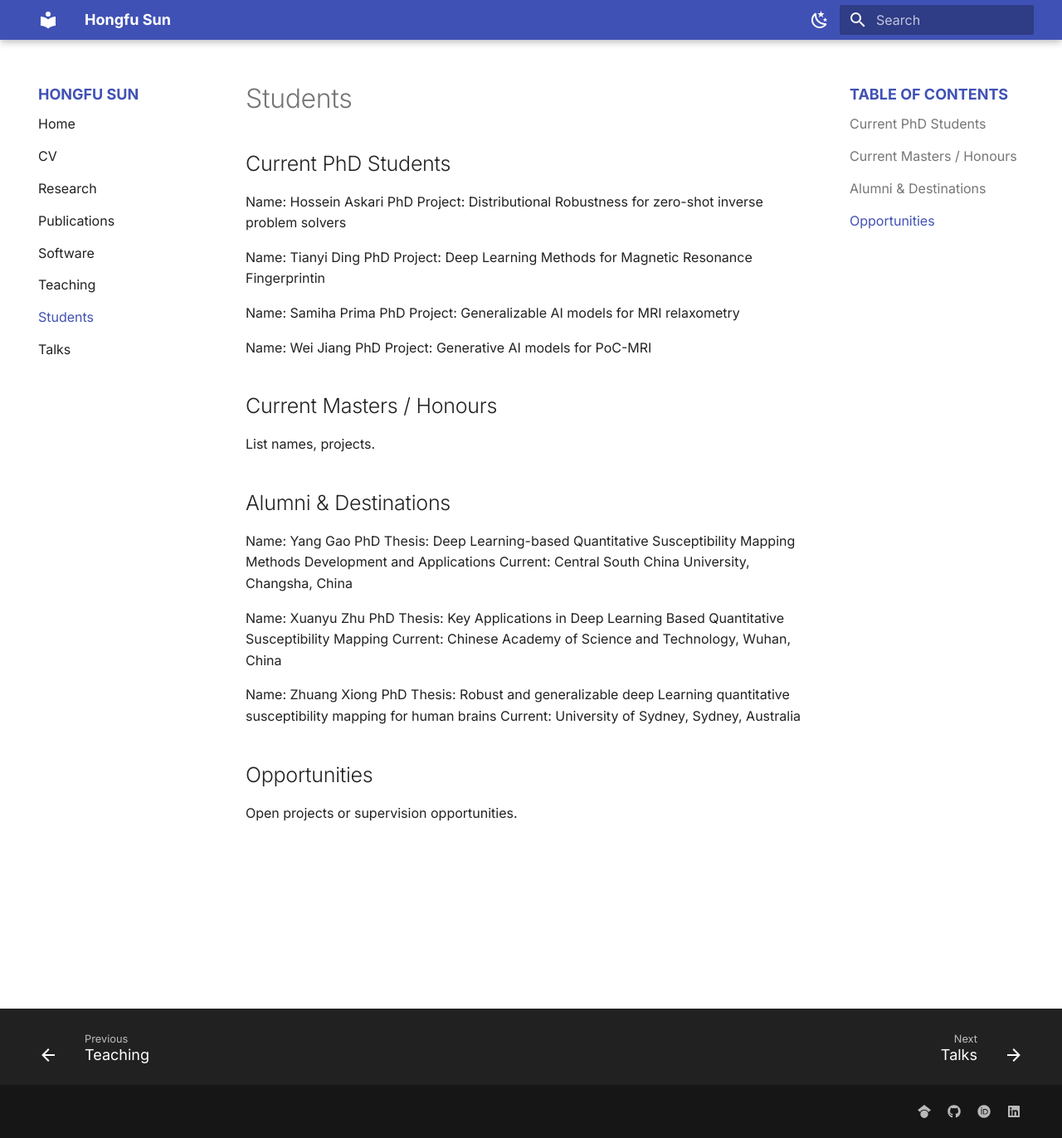
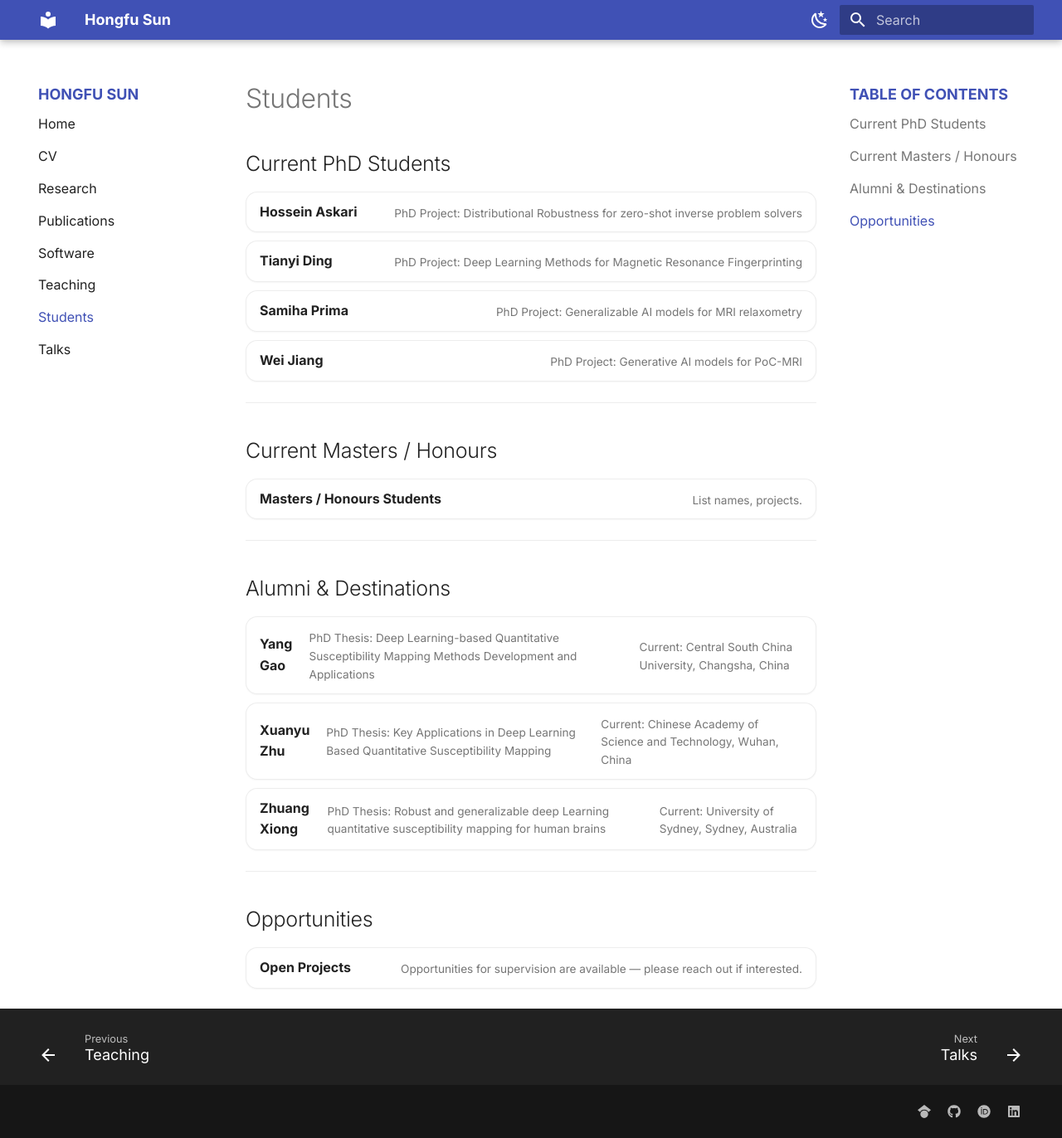
Before and after one commit to sunhongfu/sunhongfu.github.io, an MkDocs documentation site: the page built from docs/students.md, in a window 1280 px wide and 1372 px high. Shown: the whole window at 83% size. Built offline with MkDocs 1.6.1 and Material for MkDocs 9.7.7, drawn with Linux system fonts in a browser that asks for light colours.

Commit message:
add students

```diff
--- a/docs/students.md
+++ b/docs/students.md
@@ -1,33 +1,75 @@
 # Students
 
 ## Current PhD Students
-Name: Hossein Askari
-PhD Project: Distributional Robustness for zero-shot inverse problem solvers
+<div class="cv-list">
 
-Name: Tianyi Ding
-PhD Project: Deep Learning Methods for Magnetic Resonance Fingerprintin
+<div class="cv-card">
+  <div class="cv-title">Hossein Askari</div>
+  <div class="cv-sub">PhD Project: Distributional Robustness for zero-shot inverse problem solvers</div>
+</div>
 
-Name: Samiha Prima
-PhD Project: Generalizable AI models for MRI relaxometry
+<div class="cv-card">
+  <div class="cv-title">Tianyi Ding</div>
+  <div class="cv-sub">PhD Project: Deep Learning Methods for Magnetic Resonance Fingerprinting</div>
+</div>
 
-Name: Wei Jiang
-PhD Project: Generative AI models for PoC-MRI
+<div class="cv-card">
+  <div class="cv-title">Samiha Prima</div>
+  <div class="cv-sub">PhD Project: Generalizable AI models for MRI relaxometry</div>
+</div>
+
+<div class="cv-card">
+  <div class="cv-title">Wei Jiang</div>
+  <div class="cv-sub">PhD Project: Generative AI models for PoC-MRI</div>
+</div>
+
+</div>
+
+---
 
 ## Current Masters / Honours
-List names, projects.
+<div class="cv-list">
+
+<div class="cv-card">
+  <div class="cv-title">Masters / Honours Students</div>
+  <div class="cv-sub">List names, projects.</div>
+</div>
+
+</div>
+
+---
 
 ## Alumni & Destinations
-Name: Yang Gao
-PhD Thesis: Deep Learning-based Quantitative Susceptibility Mapping Methods Development and Applications
-Current: Central South China University, Changsha, China
+<div class="cv-list">
 
-Name: Xuanyu Zhu
-PhD Thesis: Key Applications in Deep Learning Based Quantitative Susceptibility Mapping
-Current: Chinese Academy of Science and Technology, Wuhan, China
+<div class="cv-card">
+  <div class="cv-title">Yang Gao</div>
+  <div class="cv-sub">PhD Thesis: Deep Learning-based Quantitative Susceptibility Mapping Methods Development and Applications</div>
+  <div class="cv-sub">Current: Central South China University, Changsha, China</div>
+</div>
 
-Name: Zhuang Xiong
-PhD Thesis: Robust and generalizable deep Learning quantitative susceptibility mapping for human brains
-Current: University of Sydney, Sydney, Australia
+<div class="cv-card">
+  <div class="cv-title">Xuanyu Zhu</div>
+  <div class="cv-sub">PhD Thesis: Key Applications in Deep Learning Based Quantitative Susceptibility Mapping</div>
+  <div class="cv-sub">Current: Chinese Academy of Science and Technology, Wuhan, China</div>
+</div>
+
+<div class="cv-card">
+  <div class="cv-title">Zhuang Xiong</div>
+  <div class="cv-sub">PhD Thesis: Robust and generalizable deep Learning quantitative susceptibility mapping for human brains</div>
+  <div class="cv-sub">Current: University of Sydney, Sydney, Australia</div>
+</div>
+
+</div>
+
+---
 
 ## Opportunities
-Open projects or supervision opportunities.
+<div class="cv-list">
+
+<div class="cv-card">
+  <div class="cv-title">Open Projects</div>
+  <div class="cv-sub">Opportunities for supervision are available — please reach out if interested.</div>
+</div>
+
+</div>
```
Also changed, not shown: docs/software.md (+1 -0 lines).
